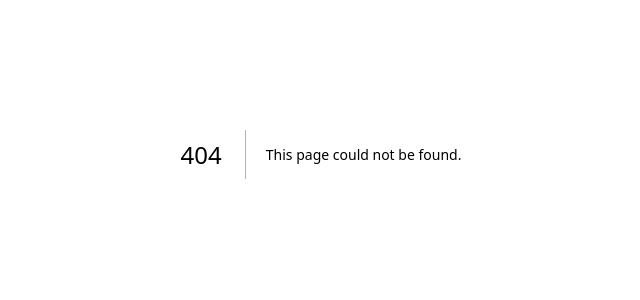
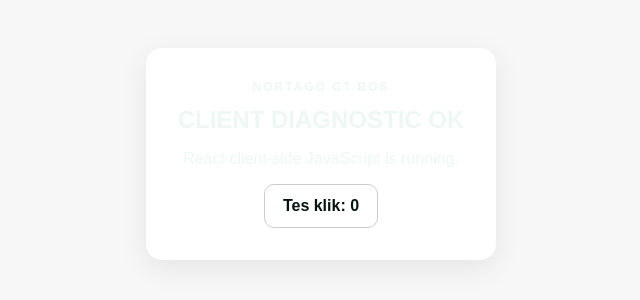
Before and after one commit to adiaris2022-rgb/tjsl-impact-control-tower, a Next.js app: page /diagnostic-client in a window 1280 px wide. Before the commit this address had no page. Shown: the part 246-546 px from the top of the page, without its empty margins (319-959 px from the left). Built offline with nearby package versions, Linux system fonts and the light colour scheme.

Commit message:
Add client runtime diagnostic

```diff
--- /dev/null
+++ b/app/diagnostic-client/page.tsx
@@ -0,0 +1,17 @@
+"use client";
+
+import { useState } from "react";
+
+export default function DiagnosticClientPage() {
+  const [count, setCount] = useState(0);
+  return (
+    <main style={{minHeight:"100vh",display:"grid",placeItems:"center",fontFamily:"Arial,sans-serif",background:"#f7f7f7"}}>
+      <section style={{padding:"32px",background:"#fff",borderRadius:"16px",boxShadow:"0 8px 30px rgba(0,0,0,.08)",textAlign:"center"}}>
+        <div style={{fontSize:"12px",letterSpacing:"2px",fontWeight:700}}>NORTAGO CT BOS</div>
+        <h1 style={{margin:"12px 0 8px"}}>CLIENT DIAGNOSTIC OK</h1>
+        <p>React client-side JavaScript is running.</p>
+        <button onClick={() => setCount(count + 1)} style={{padding:"12px 18px",borderRadius:"10px",border:"1px solid #ccc",background:"#fff"}}>Tes klik: {count}</button>
+      </section>
+    </main>
+  );
+}
```
